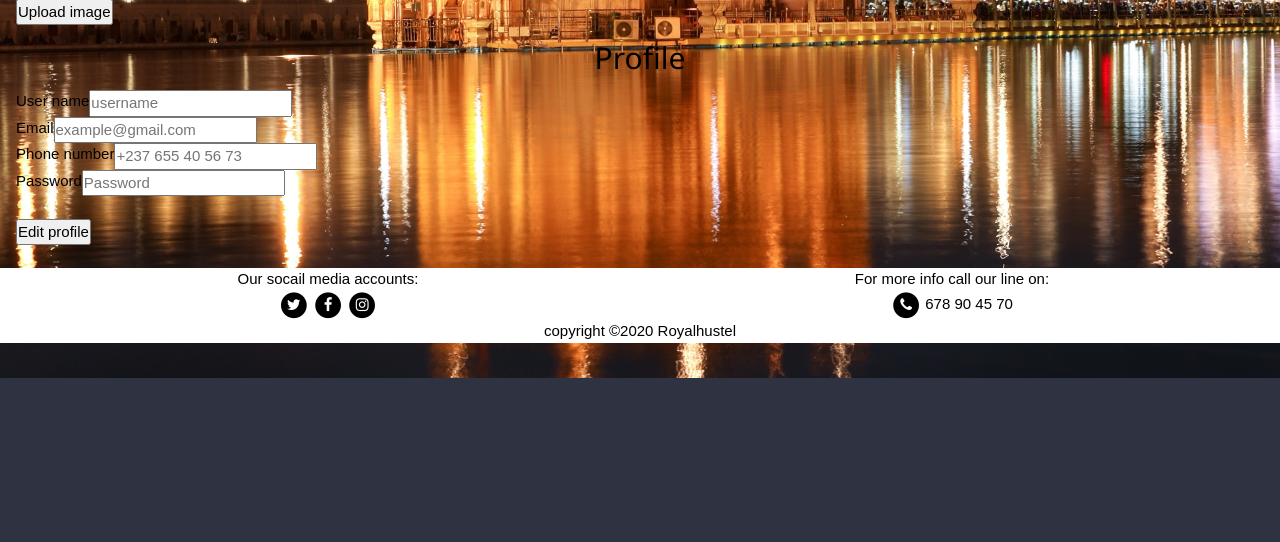
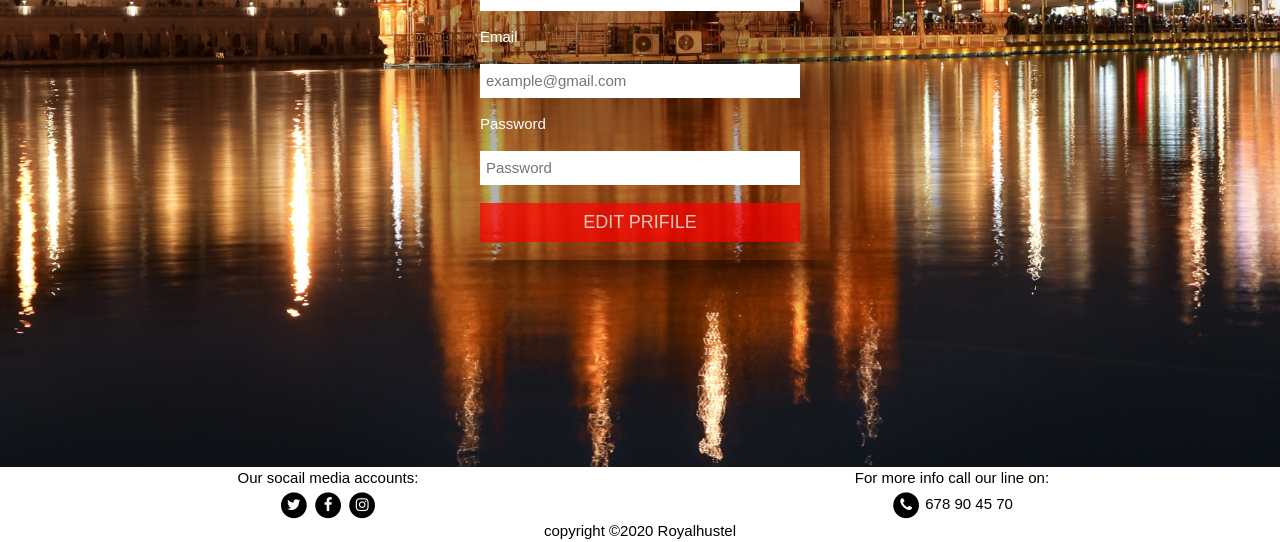
Before and after one commit to Zd140/hustel_management_system, a PHP site: page /profile.php in a window 1280 px wide. Shown: the part 422-964 px from the top of the page. Before the commit the page ends 800 px from the top, so only its background shows below. Run offline with PHP 8.4, Linux system fonts and the light colour scheme.

Commit message:
new file

```diff
--- a/css/forms.css
+++ b/css/forms.css
@@ -69,3 +69,15 @@
   .link a:hover{
     opacity: 1;
   }
+  /*form validation*/
+  .control.succes input{
+    border-color: #09c372;
+  }
+  .control.error input{
+    border-color: #09c372;
+  }
+  .control .error{
+    color:#FF3860;
+    font-size: 9px;
+    height: 13px;
+  }
--- a/dorm.php
+++ b/dorm.php
@@ -27,7 +27,7 @@
 
                 </div>
             </div>
-        </div>
+        </div>git
 
 
         <div class="w3-third">
--- a/profile.php
+++ b/profile.php
@@ -4,77 +4,41 @@
   <meta charset="UTF-8">
   <meta http-equiv="X-UA-Compatible" content="IE=edge">
   <meta name="viewport" content="width=device-width, initial-scale=1.0">
+  <title>Document</title>
   <link rel="stylesheet" href="css/w3.css">
   <link rel="stylesheet" href="css/style.css">
+  <link rel="stylesheet" href="css/forms.css">
   <link rel="stylesheet" href="https://cdnjs.cloudflare.com/ajax/libs/font-awesome/4.7.0/css/font-awesome.min.css">
-    <title>Profile</title>
+
 </head>
 <body>
-    <!--header--->
   <?php include 'includes/header.php'?>
-    <br>
 
-    <div class="w3-container">
-  <div class="container">
-  <img src="pics/pic4.jpg" alt="Paris" width="300" height="300" class="w3-center" style="border-radius:50%;"><br>
-    <button type="">Upload image</button>
-      <h2 class="w3-center">Profile</h2>
-      <form action="/action_page.php">
-
-
-      <div class="row">
-        <div class="col-25">
-          <label for="username">User name</label>
+  <section>
+            <div class="form-container">
+                <h1>Uer Profile</h1>
+                <form action="">
+                    <div class="control">
+                        <label for="name">Username</label>
+                        <input type="text" name="name" id="name" placeholder="Username">
                     </div>
-        <div class="col-75">
-          <input type="text" id="username" name="username" placeholder="username">
-        </div>
+                    <div class="control">
+                        <label for="email">Email</label>
+                        <input type="email" name="email" id="email" placeholder="example@gmail.com">
                     </div>
 
+                    <div class="control">
+                        <label for="psw">Password</label>
+                        <input type="password" name="psw" id="psw"placeholder="Password">
+                    </div>
+                    <div class="control">
+                        <input type="submit" value="Edit prifile">
+                    </div>
+                </form>
 
-        <div class="row">
-          <div class="col-25">
-            <label for="email">Email</label>
             </div>
-          <div class="col-75">
-            <input type="email" id="email" name="email" placeholder="example@gmail.com">
-          </div>
-        </div>
-
-
-
-          <div class="row">
-              <div class="col-25">
-                <label for="number">Phone number</label>
-              </div>
-              <div class="col-75">
-                <input type="" id="number" name="number" placeholder="+237 655 40 56 73" required>
-              </div>
-          </div>
-
-
-          <div class="row">
-              <div class="col-25">
-                <label for="password">Password</label>
-              </div>
-              <div class="col-75">
-                <input type="password" id="password" name="password" placeholder="Password" required>
-              </div>
-            </div>
-
-
-          <br>
-          <div class="row">
-            <input type="submit" value="Edit profile">
-          </div>
-          <br>
-
-      </form>
-</div>
-</div>
-
-
-    <!--footer--->
+        </section>
+        <!--foooter-->
         <?php include 'includes/footer.php'?>
   <script src="javascript/script.js"></script>
   <script src="javascript/view.js"></script>
```
Also changed, not shown: javascript/validation.js (added, +27 -0 lines), sigin.php (+13 -5 lines). Lines whose indentation alone changed are shown as unchanged.
